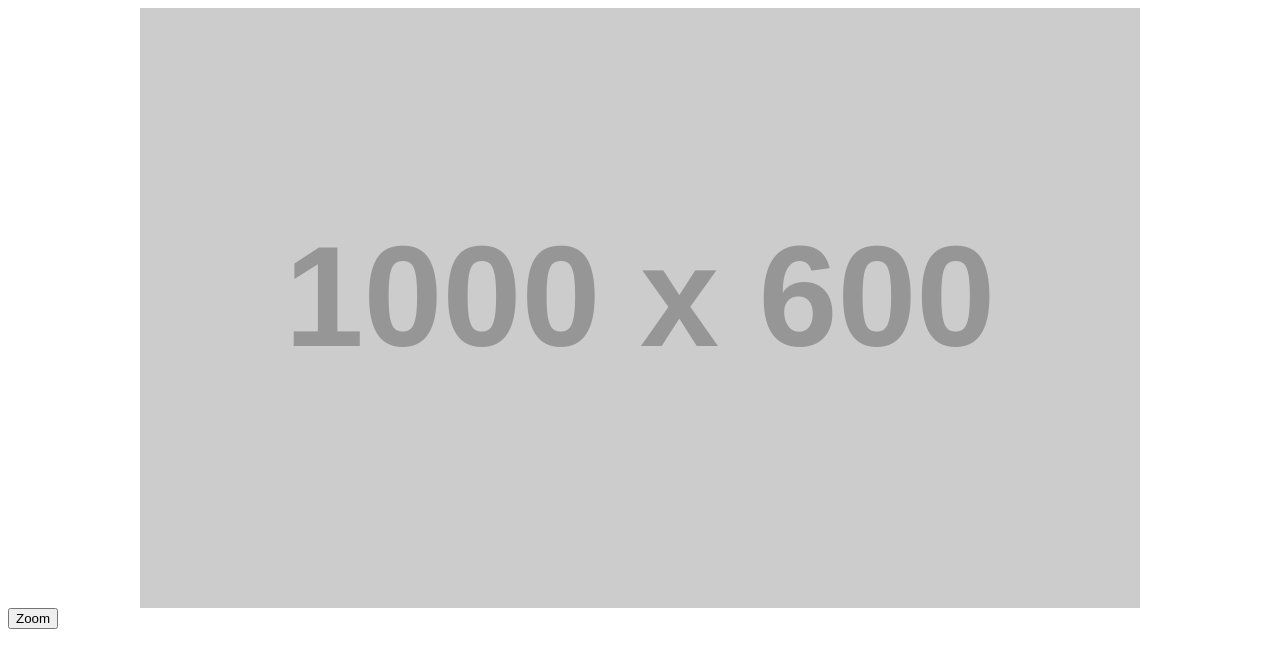
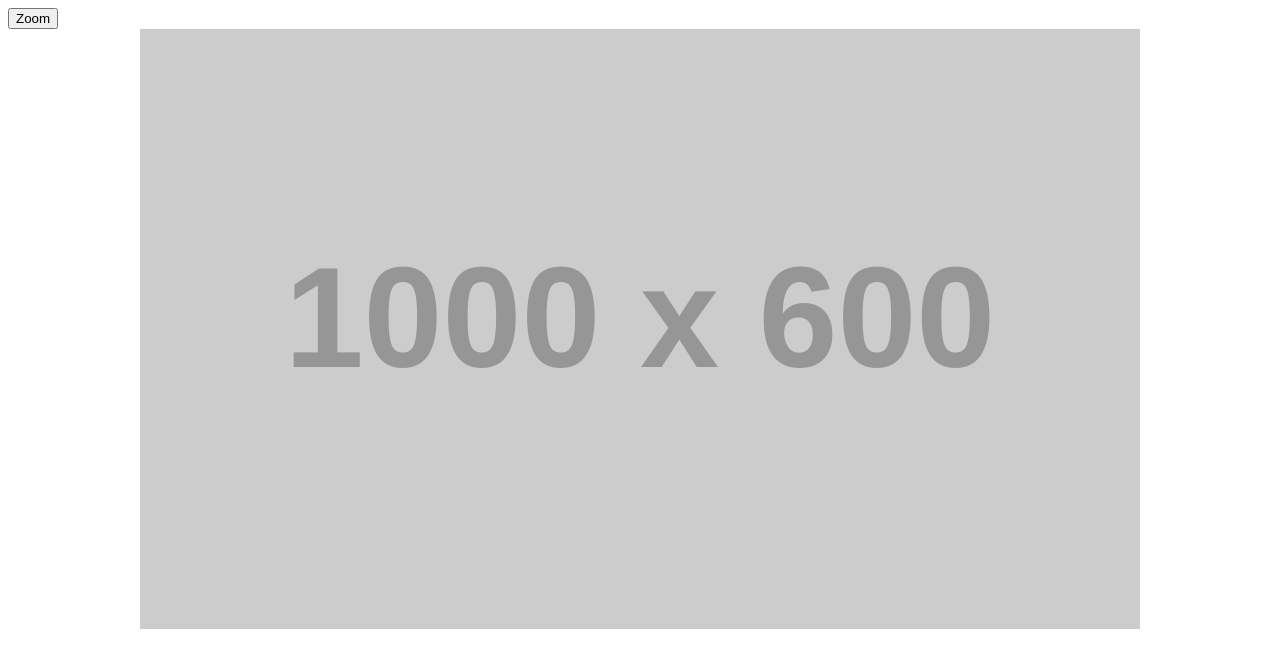
Before and after one commit to oom-components/viewer, a website: page demo/index.html in a window 1280 px wide. Drawn offline with Linux system fonts and the light colour scheme; placeholder pictures from the web are drawn by us.

Commit message:
improved demo

```diff
--- a/demo/index.html
+++ b/demo/index.html
@@ -4,27 +4,29 @@
 	<title></title>
 </head>
 <style type="text/css">
-	img {
-		max-width: 100%;
-		display: block;
-		margin: 0 auto;
-	}
-	.js-viewer {
-		overflow: hidden;
-		margin: 0;
-	}
+.viewer {
+	overflow: hidden;
+	margin: 0;
+}
+.viewer img {
+	max-width: 100%;
+	display: block;
+	margin: 0 auto;
+}
 </style>
 <body>
-<figure class="js-viewer">
-	<picture class="js-viewer-main">
+<button class="viewer-button">Zoom</button>
+
+<figure class="viewer">
+	<picture>
 		<source srcset="http://placehold.it/2000x1200" media="(min-width:2000px)">
 		<source srcset="http://placehold.it/1500x900" media="(min-width:1500px)">
 		<source srcset="http://placehold.it/1000x600" media="(min-width:1000px)">
 		<source srcset="http://placehold.it/500x300" media="(min-width:500px)">
-		<img srcset="http://placehold.it/500x300" alt="Chica sentada" data-viewer-src="http://placehold.it/2000x1200">
+		<img srcset="http://placehold.it/500x300" data-viewer-src="http://placehold.it/2000x1200">
 	</picture>
 </figure>
-<button id="zoom">Zoom</button>
+
 <script type="text/javascript" src="script.dist.js"></script>
 </body>
 </html>
--- a/index.js
+++ b/index.js
@@ -26,6 +26,8 @@ export default function Viewer(el, zooms) {
 
 Viewer.prototype = {
     init: function() {
+        this.dragger = new Dragger(this);
+
         var src = d.data(this.element, 'viewerSrc');
 
         if (!src || !d.is(this.element, 'img')) {
@@ -38,7 +40,6 @@ Viewer.prototype = {
 
         this.element.setAttribute('src', src);
         this.element.removeAttribute('srcset');
-        this.dragger = new Dragger(this);
     },
 
     on: function(event, handler) {
--- a/package.json
+++ b/package.json
@@ -4,7 +4,7 @@
   "description": "Progressive web viewer for images or any other html element",
   "main": "index.js",
   "scripts": {
-    "start": "webpack demo/script.js demo/script.dist.js --watch & http-server demo",
+    "start": "webpack demo/script.js demo/script.dist.js --devtool source-map --watch & http-server demo",
     "prettier": "prettier index.js --single-quote --tab-width 4 --write"
   },
   "repository": {
```
Also changed, not shown: demo/script.js (+10 -7 lines), README.md, 1 other file.
